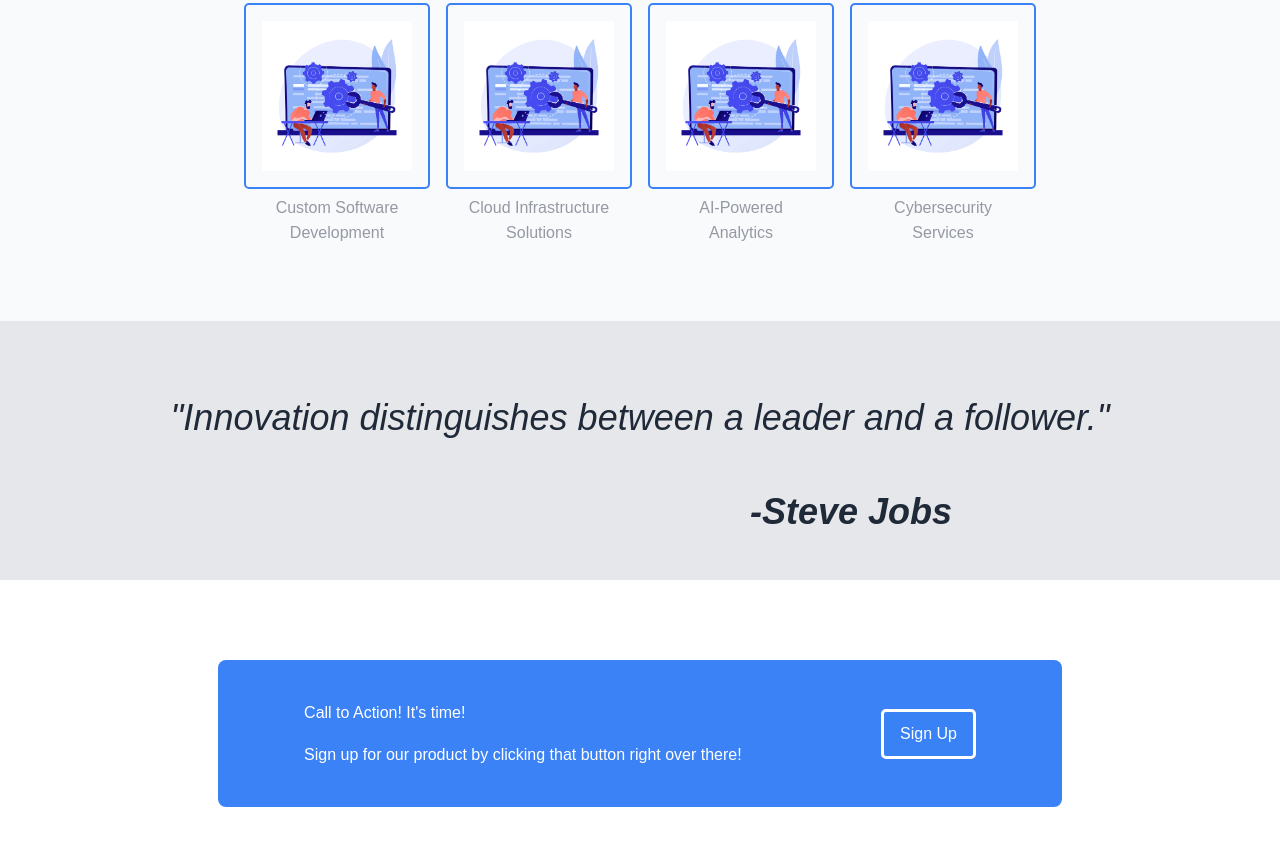
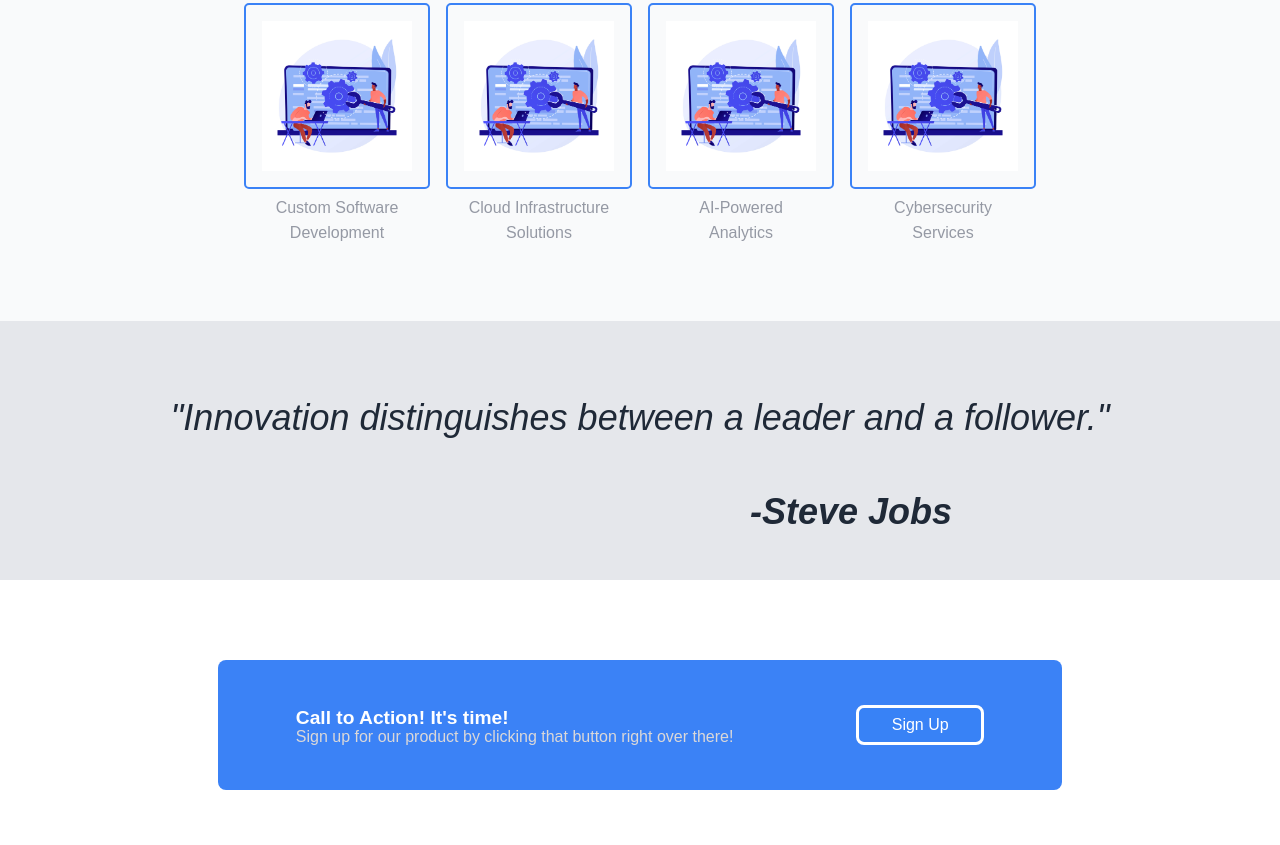
Before and after one commit to prathameshbasagare05/html-css-assignment, a plain HTML site: page index.html in a window 1280 px wide. Shown: the part 655-1500 px from the top of the page. Drawn offline with Linux system fonts and the light colour scheme.

Commit message:
Added style in Call to action section

```diff
--- a/index.html
+++ b/index.html
@@ -58,8 +58,8 @@
             <section class="call-to-action">
                 <div class="action-box">
                     <div class="content">
-                        <p>Call to Action! It's time!</p>
-                        <p>Sign up for our product by clicking that button right over there!</p>
+                        <p class="main-text">Call to Action! It's time!</p>
+                        <p class="sub-text">Sign up for our product by clicking that button right over there!</p>
                     </div>
                     <button>Sign Up</button>
                 </div>
--- a/styles.css
+++ b/styles.css
@@ -176,7 +176,19 @@
         border-radius: 8px;
       }
       .call-to-action .action-box .content{
+        display: flex;
+        flex-direction: column;
+        justify-content: center;
         text-align: left;
+      }
+      .content .main-text{
+        font-size: larger;
+        font-weight: bold;
+        margin-bottom: -5px;
+      }
+      .content  .sub-text{
+        margin-top: -5px;
+        color:#dbd8d8;
       }
       .call-to-action button {
         background: #3882f6;
@@ -185,9 +197,10 @@
         padding: 0.5rem 1rem;
         font-size: 1rem;
         border-style: solid;
-        border-radius: 5px;
+        border-radius: 8px;
         cursor: pointer;
-        height:50px;
+        height:2.5rem;
+        width: 8rem;
       }
 
       .call-to-action button:hover {
```
